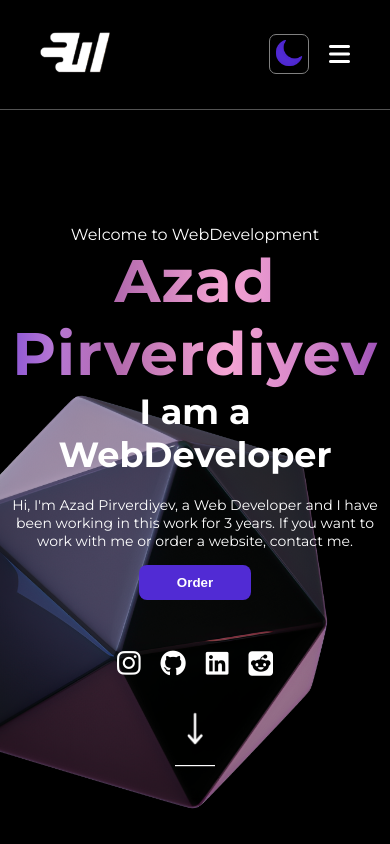
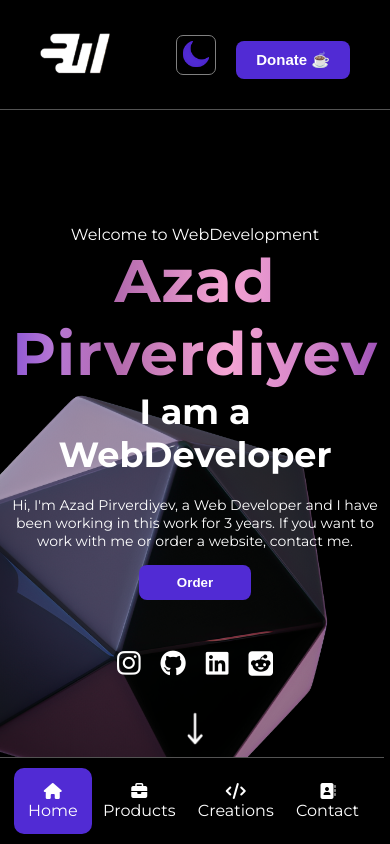
Before and after one commit to WebDevelopment0103/TEST-WEBDEV, a plain HTML site: page index.html in a window 390 px wide. Drawn offline with nearby package versions, Linux system fonts and the light colour scheme.

Commit message:
Add files via upload

```diff
--- a/index.html
+++ b/index.html
@@ -26,15 +26,23 @@
                 </div>
                 <nav class="navbar">
                     <ul class="nav__list">
-                        <li class="nav__item hovered"><a href="#" class="nav__link"><i class="fa-solid fa-house" style="color: #ffffff;"></i> Home</a></li>
-                        <li class="nav__item"><a href="/sources/products.html" class="nav__link"><i class="fa-solid fa-briefcase" style="color: #ffffff;"></i> Products</a></li>
-                        <li class="nav__item"><a href="/sources/portfolio.html" class="nav__link"><i class="fa-solid fa-code" style="color: #ffffff;"></i> Creations</a></li>
-                        <li class="nav__item"><a href="/sources/contact.html" class="nav__link"><i class="fa-solid fa-address-book" style="color: #ffffff;"></i>  Contact</a></li>
+                        <li class="nav__item hovered"><a href="#" class="nav__link"><i class="fa-solid fa-house"
+                                    style="color: #ffffff;"></i>
+                                <p>Home</p>
+                            </a></li>
+                        <li class="nav__item"><a href="/sources/products.html" class="nav__link"><i
+                                    class="fa-solid fa-briefcase" style="color: #ffffff;"></i>
+                                <p>Products</p>
+                            </a></li>
+                        <li class="nav__item"><a href="/sources/portfolio.html" class="nav__link"><i
+                                    class="fa-solid fa-code" style="color: #ffffff;"></i>
+                                <p>Creations</p>
+                            </a></li>
+                        <li class="nav__item"><a href="/sources/contact.html" class="nav__link"><i
+                                    class="fa-solid fa-address-book" style="color: #ffffff;"></i>
+                                <p> Contact</p>
+                            </a></li>
                     </ul>
-                    <div class="buttons__wrapper">
-                        <button class="btn btn-1"><a target="_blank"
-                                href="https://www.buymeacoffee.com/azadpirverdiyev">Donate ☕</a></button><br>
-                    </div>
                 </nav>
             </div>
         </aside>
@@ -63,12 +71,15 @@
                 </nav>
                 <div class="sidebar">
                     <div class="theme-switch-wrapper">
-                            <button class="theme-button">
-                                <a href="#"><img src="/img/dark-mode.png" alt="Switch Theme" class="theme-icon"
-                                        style="width: 30px; height: 30px;"></a>
-                            </button>
-                        </div>
-                    <a class="sidebar__btn" href=""><i class="fa-solid fa-bars"></i></a>
+                        <button class="theme-button">
+                            <a href="#"><img src="/img/dark-mode.png" alt="Switch Theme" class="theme-icon"
+                                    style="width: 30px; height: 30px;"></a>
+                        </button>
+                    </div>
+                    <div class="buttons__wrapper">
+                        <button class="btn btn-1"><a target="_blank"
+                                href="https://www.buymeacoffee.com/azadpirverdiyev">Donate ☕</a></button><br>
+                    </div>
                 </div>
             </div>
         </header>
@@ -85,16 +96,23 @@
                 <button class="btn btn-4 item"><a href="/sources/products.html">Order</a></button>
                 <div class="social-links">
                     <div class="social-instagram">
-                        <a target="_blank" href="https://www.instagram.com/webdevelopmentbaku/"><i class="fa-brands fa-instagram" style="color: #ffffff; font-size: 27px; transition: 300ms;"></i></a>
+                        <a target="_blank" href="https://www.instagram.com/webdevelopmentbaku/"><i
+                                class="fa-brands fa-instagram"
+                                style="color: #ffffff; font-size: 27px; transition: 300ms;"></i></a>
                     </div>
                     <div class="social-github">
-                        <a target="_blank" href="https://github.com/WebDevelopment0103"><i class="fab fa-github" style="color: #ffffff; font-size: 26px; transition: 300ms;"></i></a>
+                        <a target="_blank" href="https://github.com/WebDevelopment0103"><i class="fab fa-github"
+                                style="color: #ffffff; font-size: 26px; transition: 300ms;"></i></a>
                     </div>
                     <div class="social-linkedin ">
-                        <a target="_blank" href="https://www.linkedin.com/in/azad-dev-1822842a7/"><i class="fa-brands fa-linkedin" style="color: #ffffff; font-size: 26px; transition: 300ms;"></i></a>
+                        <a target="_blank" href="https://www.linkedin.com/in/azad-dev-1822842a7/"><i
+                                class="fa-brands fa-linkedin"
+                                style="color: #ffffff; font-size: 26px; transition: 300ms;"></i></a>
                     </div>
                     <div class="social-reddit">
-                        <a target="_blank" href="https://www.reddit.com/user/AdProper300/"><i class="fa-brands fa-square-reddit" style="color: #ffffff; font-size: 28px; transition: 300ms;"></i></a>
+                        <a target="_blank" href="https://www.reddit.com/user/AdProper300/"><i
+                                class="fa-brands fa-square-reddit"
+                                style="color: #ffffff; font-size: 28px; transition: 300ms;"></i></a>
                     </div>
                 </div>
                 <div class="scroll-down-div">
--- a/script/script.js
+++ b/script/script.js
@@ -6,16 +6,6 @@ const submitbutton = document.querySelector('.submit-id');
 const toggleSwitch = document.querySelector('#checkbox');
 
 AOS.init();
-
-sidebarBtn.addEventListener('click', function (event) {
-    event.preventDefault();
-    sidebar.classList.add('active');
-});
-
-closeBtn.addEventListener('click', function (e) {
-    e.preventDefault();
-    sidebar.classList.remove('active');
-});
 
 function updateTheme() {
     var currentTheme = localStorage.getItem('theme');
--- a/style/style.css
+++ b/style/style.css
@@ -64,6 +64,7 @@ html {
 .logo img {
     width: 70px;
 }
+
 .header__main {
     display: flex;
     justify-content: space-between;
@@ -83,6 +84,7 @@ html {
 }
 
 .nav__list .nav__item .nav__link {
+    text-align: center;
     color: var(--white-color);
     font-size: 16px;
     padding: .7rem;
@@ -132,12 +134,6 @@ html {
 
 .sidebar {
     display: none;
-}
-
-.sidebar__btn {
-    color: var(--white-color);
-    font-size: 24px;
-    cursor: pointer;
 }
 
 .side__menu {
@@ -161,11 +157,6 @@ html {
     padding: 15px;
 }
 
-.close__btn {
-    color: var(--white-color);
-    font-size: 24px;
-}
-
 .show-animate {
     display: none;
 }
@@ -307,6 +298,7 @@ html {
 .social-links a i:hover {
     color: var(--button-color) !important;
 }
+
 @keyframes bounce {
     0% {
         transform: translateY(0);
@@ -1616,29 +1608,37 @@ body {
     }
 
     .navbar {
-        display: block;
+        display: flex;
+        flex-direction: column;
+        position: absolute;
+        justify-content: space-between;
+        align-items: center;
+        background-color: var(--black-color);
+        width: 98.5%;
+        bottom: -100%;
+        left: 0;
+        padding: 10px;
+        z-index: 998;
+        border-top: solid 1px rgb(83, 83, 83);
+    }
+
+    .hovered {
+        padding: 3px 3px;
     }
 
     .navbar p {
         color: var(--white-color);
         text-align: center;
-        margin-top: 50dvh;
-    }
-
-    .nav__list {
-        display: block;
-        margin-top: 50px;
-        left: 50%;
-    }
-
-    .nav__item {
-        margin-top: 30px;
+    }
+
+    .nav__list .nav__item a {
+        display: block
     }
 
     .buttons__wrapper {
         display: flex;
         align-items: center;
-        padding: 30px 10px;
+        gap: 0;
     }
 
     .section1__wrapper {
```
